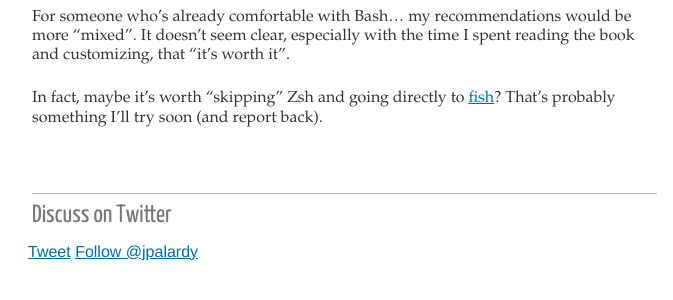
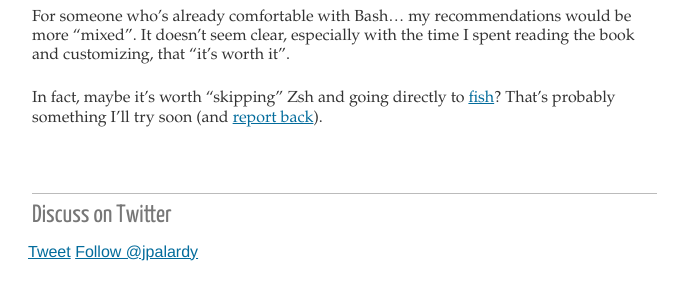
Before and after one commit to jpalardy/jpalardy.github.io, a Jekyll site: the page built from _posts/2020-07-29-first-look-at-zsh.markdown, in a window 1280 px wide. Shown: the part 1284-1584 px from the top of the page, without its empty margins (168-841 px from the left). Built offline with Jekyll 4.4.1, drawn with Linux system fonts in a browser that asks for light colours; comment, search, counter and statistics services are not loaded; part of the change alters nothing that is shown.

```diff
--- a/_posts/2020-07-29-first-look-at-zsh.markdown
+++ b/_posts/2020-07-29-first-look-at-zsh.markdown
@@ -66,4 +66,4 @@ the book and customizing, that "it's worth it".
 
 In fact, maybe it's worth "skipping" Zsh and going directly to
 [fish](https://fishshell.com/)? That's probably something I'll try soon (and
-report back).
+[report back](https://blog.jpalardy.com/posts/fish-shell-is-awesome/)).
```
